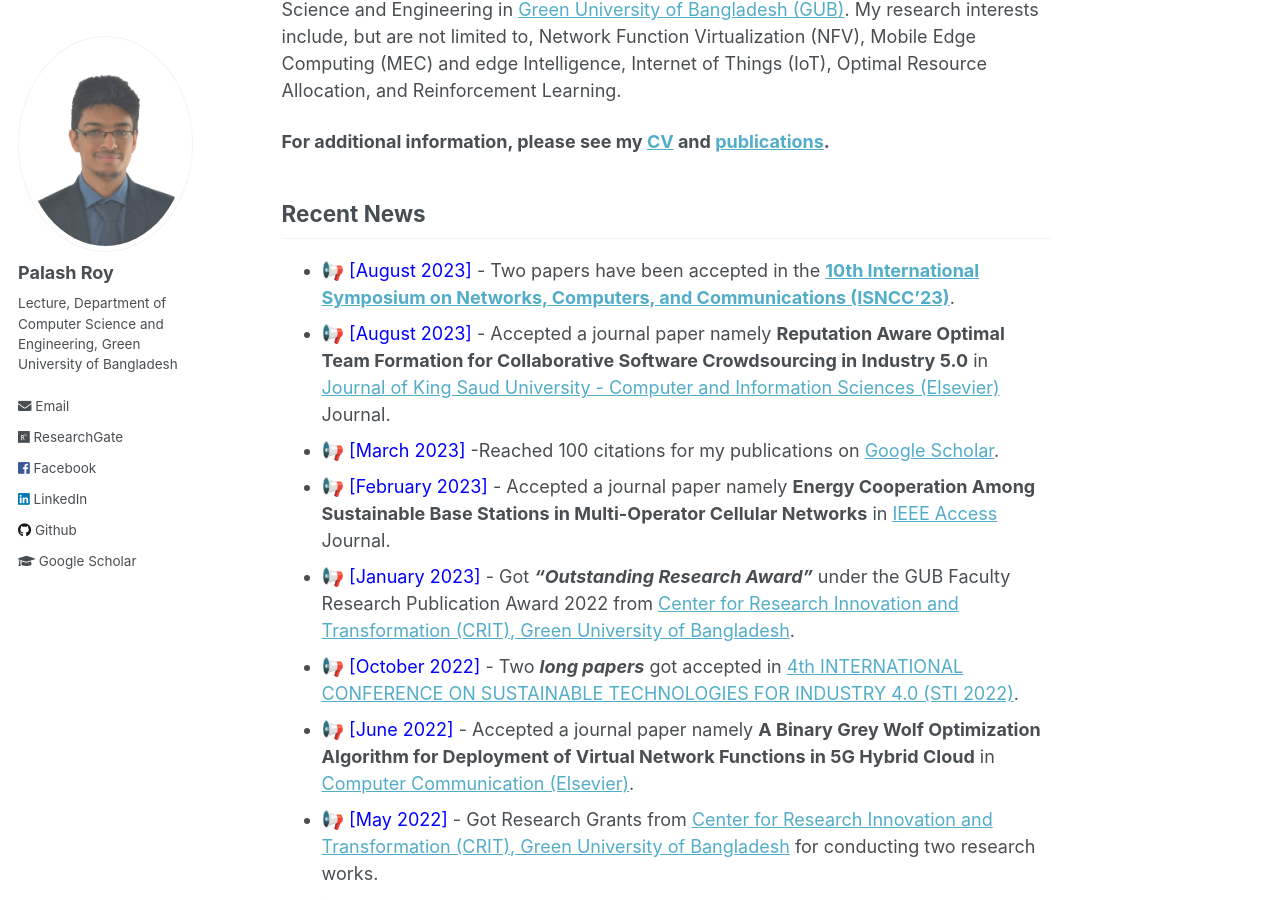
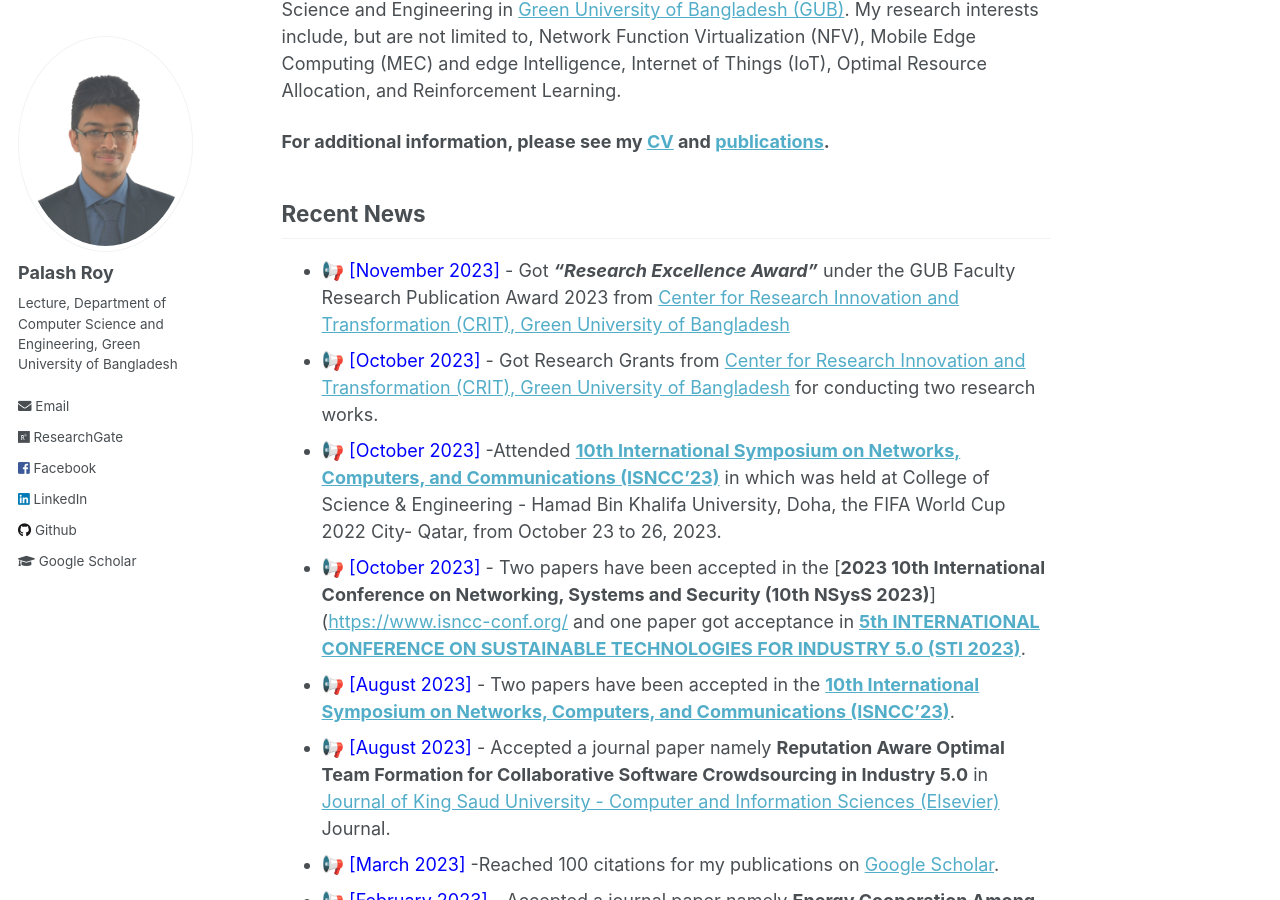
Before and after one commit to PalashRoy975/PalashRoy975.github.io, a Jekyll site: the page built from _pages/about.md, in a window 1280 px wide and 900 px high, scrolled down 294 px. Built offline with Jekyll 4.4.1, drawn with Linux system fonts in a browser that asks for light colours.

Commit message:
Update about.md

```diff
--- a/_pages/about.md
+++ b/_pages/about.md
@@ -22,6 +22,11 @@ I am Palash Roy. I have completed my Bachelor of Science (B.Sc.) and Masters of
 
 
 ## Recent News
+* 📢 <span style="color:Blue"> [November 2023] </span> - Got ***"Research Excellence Award"*** under the GUB Faculty Research Publication Award 2023 from [Center for Research Innovation and Transformation (CRIT), Green University of Bangladesh](http://crit.green.edu.bd/)
+* 📢 <span style="color:Blue"> [October 2023] </span> - Got Research Grants from [Center for Research Innovation and Transformation (CRIT), Green University of Bangladesh](http://crit.green.edu.bd/) for conducting two research works.
+* 📢 <span style="color:Blue"> [October 2023] </span> -Attended [**10th International Symposium on Networks, Computers, and Communications (ISNCC'23)**](https://www.isncc-conf.org/) in which was held at College of Science & Engineering - Hamad Bin Khalifa University, Doha, the FIFA World Cup 2022 City- Qatar, from October 23 to 26, 2023.
+* 📢 <span style="color:Blue"> [October 2023] </span> - Two papers have been accepted in the [**2023 10th International Conference on Networking, Systems and Security (10th NSysS 2023)**]([https://www.isncc-conf.org/](https://cse.buet.ac.bd/nsyss2023/) and one paper got acceptance in  [**5th INTERNATIONAL CONFERENCE ON
+SUSTAINABLE TECHNOLOGIES FOR INDUSTRY 5.0 (STI 2023)**](https://sti.green.edu.bd/).
 * 📢 <span style="color:Blue"> [August 2023] </span> - Two papers have been accepted in the [**10th International Symposium on Networks, Computers, and Communications (ISNCC'23)**](https://www.isncc-conf.org/).
 * 📢 <span style="color:Blue"> [August 2023] </span> - Accepted a journal paper namely **Reputation Aware Optimal Team Formation for Collaborative Software Crowdsourcing in Industry 5.0** in [Journal of King Saud University - Computer and Information Sciences (Elsevier)](https://www.sciencedirect.com/journal/journal-of-king-saud-university-computer-and-information-sciences) Journal.
 * 📢 <span style="color:Blue"> [March 2023] </span> -Reached 100 citations for my publications on [Google Scholar](https://scholar.google.com/citations?user=6YbqlUkAAAAJ&hl=en).
```
